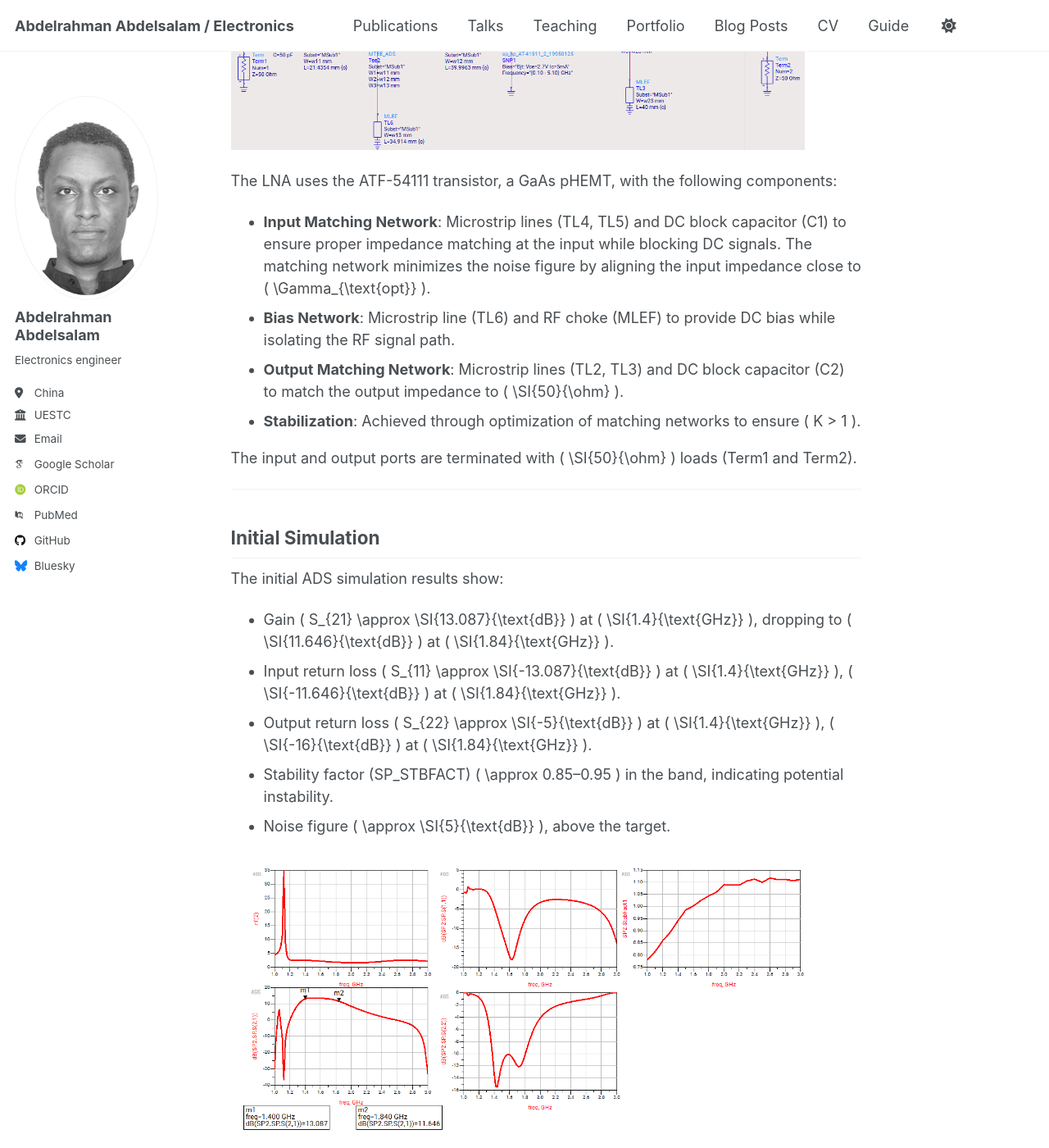
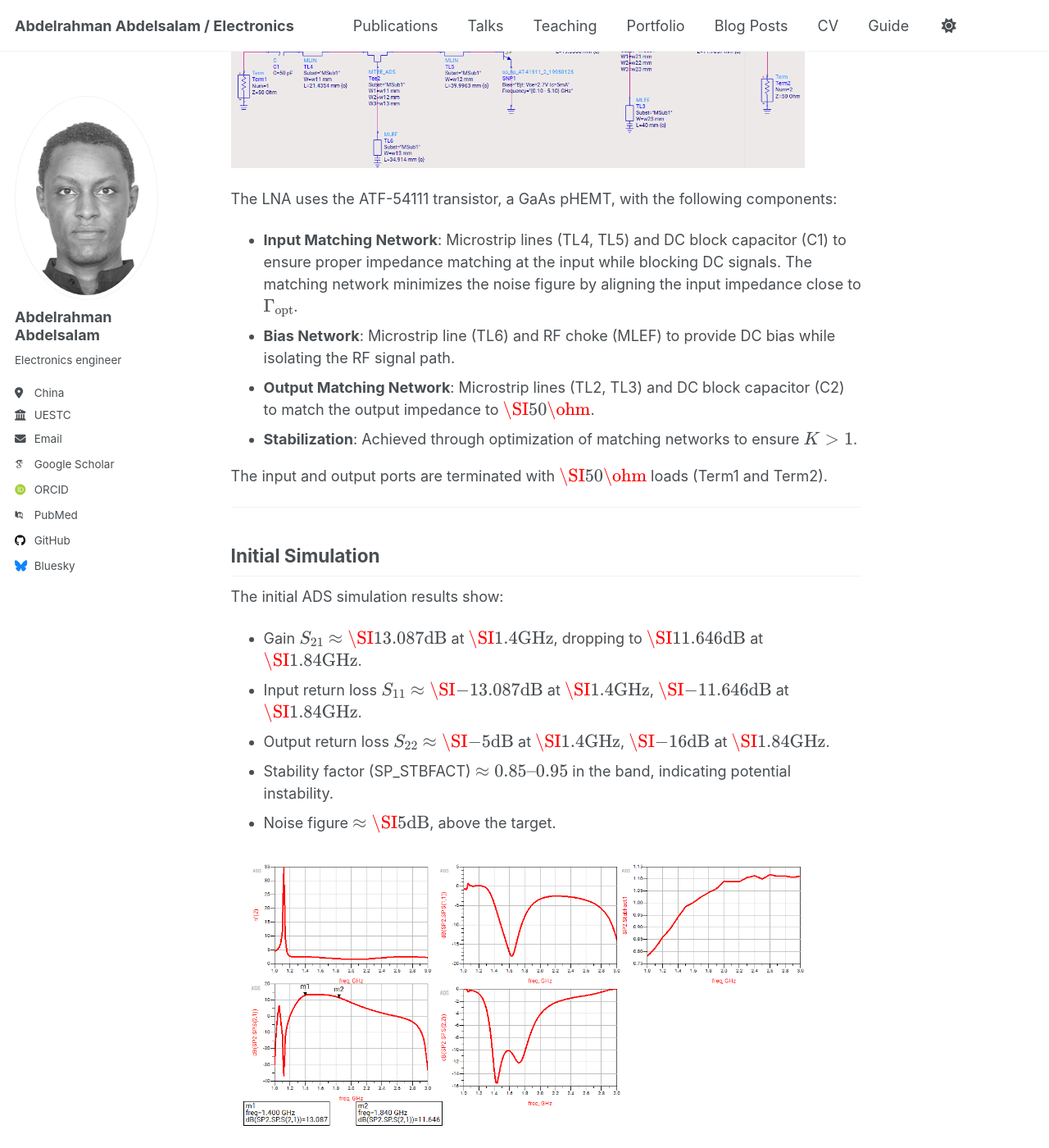
Before and after one commit to abdelrahman-dip/abdelrahmanosman.github.io, a Jekyll site: the page built from _posts/2012-08-14-blog-post-1.md, in a window 1280 px wide and 1400 px high, scrolled down 1926 px. Shown: the whole window at 82% size. Built offline with Jekyll 4.4.1, drawn with Linux system fonts in a browser that asks for light colours; some web fonts are replaced; a script that is not in the unit is left out; some of the changed text lies outside the part shown.

Commit message:
Update 2012-08-14-blog-post-1.md

```diff
--- a/_posts/2012-08-14-blog-post-1.md
+++ b/_posts/2012-08-14-blog-post-1.md
@@ -13,17 +13,17 @@ tags:
 
 The goal is to design a **Low Noise Amplifier (LNA)** with the following specifications:
 
-- **Frequency range**: \( \SI{1.4}{\text{GHz}} \)–\( \SI{1.8}{\text{GHz}} \)
+- **Frequency range**: \\( \SI{1.4}{\text{GHz}} \\)–\\( \SI{1.8}{\text{GHz}} \\)
 - **Gain**: \( \geq \SI{12}{\text{dB}} \)
-- **Input/output return loss**: \( \geq \SI{10}{\text{dB}} \) (i.e., \( S_{11} \) and \( S_{22} \leq \SI{-10}{\text{dB}} \))
-- **Noise figure**: \( \leq \SI{2}{\text{dB}} \)
-- **Stability factor**: \( K > 1 \) across the band (unconditional stability)
+- **Input/output return loss**: \\( \geq \SI{10}{\text{dB}} \\) (i.e., \\( S_{11} \\) and \\( S_{22} \leq \SI{-10}{\text{dB}} \\))
+- **Noise figure**: \\( \leq \SI{2}{\text{dB}} \\)
+- **Stability factor**: \\( K > 1 \\) across the band (unconditional stability)
 
 The substrate used is defined as "MSub1":
-- Relative permittivity \( \epsilon_r = 4.3 \)
-- Thickness = \( \SI{0.5}{\text{mm}} \)
-- Loss tangent \( \tan\delta = 0.02 \)
-- Copper thickness = \( \SI{35}{\text{um}} \)
+- Relative permittivity \\( \epsilon_r = 4.3 \\)
+- Thickness = \\( \SI{0.5}{\text{mm}} \\)
+- Loss tangent \\( \tan\delta = 0.02 \\)
+- Copper thickness = \\( \SI{35}{\text{um}} \\)
 
 ---
 
@@ -31,38 +31,38 @@ The substrate used is defined as "MSub1":
 
 The LNA is based on a **single-stage microstrip design**. The characteristic impedance of the microstrip line can be approximated by:
 
-\[
+$$
 Z_0 = \frac{87}{\sqrt{\epsilon_r + 1.41}} \ln\left(\frac{5.98h}{0.8w + t}\right)
-\]
+$$
 
 where:
-- \( h \) = substrate height
-- \( w \) = microstrip width
-- \( t \) = copper thickness
-- \( \epsilon_r \) = relative permittivity
+- \\( h \\) = substrate height
+- \\( w \\) = microstrip width
+- \\( t \\) = copper thickness
+- \\( \epsilon_r \\) = relative permittivity
 
 The noise figure of the LNA is given by the Friis formula for a single-stage amplifier:
 
-\[
+$$
 F = F_{\text{min}} + \frac{R_n}{G_s} |\Gamma_s - \Gamma_{\text{opt}}|^2
-\]
+$$
 
 where:
-- \( F_{\text{min}} \) = minimum noise figure
-- \( R_n \) = equivalent noise resistance
-- \( G_s \) = source conductance
-- \( \Gamma_s \) = source reflection coefficient
-- \( \Gamma_{\text{opt}} \) = optimum source reflection coefficient for minimum noise
+- \\( F_{\text{min}} \\) = minimum noise figure
+- \\( R_n \\) = equivalent noise resistance
+- \\( G_s \\) = source conductance
+- \\( \Gamma_s \\) = source reflection coefficient
+- \\( \Gamma_{\text{opt}} \\) = optimum source reflection coefficient for minimum noise
 
 The gain of the amplifier is approximated as:
 
-\[
+$$
 G = |S_{21}|^2 \frac{(1 - |\Gamma_s|^2)(1 - |\Gamma_L|^2)}{|1 - S_{11}\Gamma_s|^2 |1 - S_{22}\Gamma_L|^2}
-\]
+$$
 
 where:
-- \( \Gamma_s \) = source reflection coefficient
-- \( \Gamma_L \) = load reflection coefficient
+- \\( \Gamma_s \\) = source reflection coefficient
+- \\( \Gamma_L \\) = load reflection coefficient
 
 ---
 
@@ -71,23 +71,23 @@ where:
 <img src="https://abdelrahman-dip.github.io/abdelrahmanosman.github.io/images/LNA/lna_schem.png" alt="LNA schematic" width="700"/>
 
 The LNA uses the ATF-54111 transistor, a GaAs pHEMT, with the following components:
-- **Input Matching Network**: Microstrip lines (TL4, TL5) and DC block capacitor (C1) to ensure proper impedance matching at the input while blocking DC signals. The matching network minimizes the noise figure by aligning the input impedance close to \( \Gamma_{\text{opt}} \).
+- **Input Matching Network**: Microstrip lines (TL4, TL5) and DC block capacitor (C1) to ensure proper impedance matching at the input while blocking DC signals. The matching network minimizes the noise figure by aligning the input impedance close to \\( \Gamma_{\text{opt}} \\).
 - **Bias Network**: Microstrip line (TL6) and RF choke (MLEF) to provide DC bias while isolating the RF signal path.
-- **Output Matching Network**: Microstrip lines (TL2, TL3) and DC block capacitor (C2) to match the output impedance to \( \SI{50}{\ohm} \).
-- **Stabilization**: Achieved through optimization of matching networks to ensure \( K > 1 \).
+- **Output Matching Network**: Microstrip lines (TL2, TL3) and DC block capacitor (C2) to match the output impedance to \\( \SI{50}{\ohm} \\).
+- **Stabilization**: Achieved through optimization of matching networks to ensure \\( K > 1 \\).
 
-The input and output ports are terminated with \( \SI{50}{\ohm} \) loads (Term1 and Term2).
+The input and output ports are terminated with \\( \SI{50}{\ohm} \\) loads (Term1 and Term2).
 
 ---
 
 ## Initial Simulation
 
 The initial ADS simulation results show:
-- Gain \( S_{21} \approx \SI{13.087}{\text{dB}} \) at \( \SI{1.4}{\text{GHz}} \), dropping to \( \SI{11.646}{\text{dB}} \) at \( \SI{1.84}{\text{GHz}} \).
-- Input return loss \( S_{11} \approx \SI{-13.087}{\text{dB}} \) at \( \SI{1.4}{\text{GHz}} \), \( \SI{-11.646}{\text{dB}} \) at \( \SI{1.84}{\text{GHz}} \).
-- Output return loss \( S_{22} \approx \SI{-5}{\text{dB}} \) at \( \SI{1.4}{\text{GHz}} \), \( \SI{-16}{\text{dB}} \) at \( \SI{1.84}{\text{GHz}} \).
-- Stability factor (SP_STBFACT) \( \approx 0.85–0.95 \) in the band, indicating potential instability.
-- Noise figure \( \approx \SI{5}{\text{dB}} \), above the target.
+- Gain \\( S_{21} \approx \SI{13.087}{\text{dB}} \\) at \\( \SI{1.4}{\text{GHz}} \\), dropping to \\( \SI{11.646}{\text{dB}} \\) at \\( \SI{1.84}{\text{GHz}} \\).
+- Input return loss \\( S_{11} \approx \SI{-13.087}{\text{dB}} \\) at \\( \SI{1.4}{\text{GHz}} \\), \\( \SI{-11.646}{\text{dB}} \\) at \\( \SI{1.84}{\text{GHz}} \\).
+- Output return loss \\( S_{22} \approx \SI{-5}{\text{dB}} \\) at \\( \SI{1.4}{\text{GHz}} \\), \\( \SI{-16}{\text{dB}} \\) at \\( \SI{1.84}{\text{GHz}} \\).
+- Stability factor (SP_STBFACT) \\( \approx 0.85–0.95 \\) in the band, indicating potential instability.
+- Noise figure \\( \approx \SI{5}{\text{dB}} \\), above the target.
 
 <img src="https://abdelrahman-dip.github.io/abdelrahmanosman.github.io/images/LNA/before_optim.png" alt="Initial S-parameters" width="700"/>
 
@@ -96,18 +96,18 @@ The initial ADS simulation results show:
 ## Optimization in ADS
 
 The **ADS Optimization Tool** was used with the following optimization variables:
-- Line Lengths (\( \text{TL1_L–TL6_L} \)): Adjusted to optimize matching and stability.
-- Line Widths (\( \text{w11–w23} \)): Tuned for impedance matching.
+- Line Lengths (\\( \text{TL1_L–TL6_L} \\)): Adjusted to optimize matching and stability.
+- Line Widths (\\( \text{w11–w23} \\)): Tuned for impedance matching.
 
 <img src="https://abdelrahman-dip.github.io/abdelrahmanosman.github.io/images/LNA/whole_setup_for_optimization.png" alt="Optimization setup with design goals" width="700"/>
 
 ### Optimization Process
 
 The optimization was set up to:
-- Minimize noise figure (\( \leq \SI{2}{\text{dB}} \)).
-- Maximize gain (\( S_{21} \geq \SI{12}{\text{dB}} \)).
-- Maximize return loss (\( S_{11}, S_{22} \leq \SI{-10}{\text{dB}} \)).
-- Ensure stability (SP_STBFACT \( \geq 1 \)).
+- Minimize noise figure (\\( \leq \SI{2}{\text{dB}} \\)).
+- Maximize gain (\\( S_{21} \geq \SI{12}{\text{dB}} \\)).
+- Maximize return loss (\\( S_{11}, S_{22} \leq \SI{-10}{\text{dB}} \\)).
+- Ensure stability (SP_STBFACT \\( \geq 1 \\)).
 
 <img src="https://abdelrahman-dip.github.io/abdelrahmanosman.github.io/images/LNA/optimization_cockpit.png" alt="Optimization progress and parameters" width="700"/>
 
@@ -115,37 +115,37 @@ After 77 iterations, the final dimensions obtained are:
 
 | Parameter | Value |
 |-----------|-------|
-| TL1_L     | \( \SI{12.2639}{\text{mm}} \) |
-| TL2_L     | \( \SI{19.3972}{\text{mm}} \) |
-| TL3_L     | \( \SI{39.9198}{\text{mm}} \) |
-| TL4_L     | \( \SI{21.4411}{\text{mm}} \) |
-| TL5_L     | \( \SI{39.9996}{\text{mm}} \) |
-| TL6_L     | \( \SI{35.01}{\text{mm}} \) |
-| w11       | \( \SI{2.8233}{\text{mm}} \) |
-| w12       | \( \SI{2.9659}{\text{mm}} \) |
-| w13       | \( \SI{0.21191}{\text{mm}} \) |
-| w21       | \( \SI{0.79796}{\text{mm}} \) |
-| w22       | \( \SI{3.47089}{\text{mm}} \) |
-| w23       | \( \SI{3.99437}{\text{mm}} \) |
+| TL1_L     | \\( \SI{12.2639}{\text{mm}} \\) |
+| TL2_L     | \\( \SI{19.3972}{\text{mm}} \\) |
+| TL3_L     | \\( \SI{39.9198}{\text{mm}} \\) |
+| TL4_L     | \\( \SI{21.4411}{\text{mm}} \\) |
+| TL5_L     | \\( \SI{39.9996}{\text{mm}} \\) |
+| TL6_L     | \\( \SI{35.01}{\text{mm}} \\) |
+| w11       | \\( \SI{2.8233}{\text{mm}} \\) |
+| w12       | \\( \SI{2.9659}{\text{mm}} \\) |
+| w13       | \\( \SI{0.21191}{\text{mm}} \\) |
+| w21       | \\( \SI{0.79796}{\text{mm}} \\) |
+| w22       | \\( \SI{3.47089}{\text{mm}} \\) |
+| w23       | \\( \SI{3.99437}{\text{mm}} \\) |
 
 ---
 
 ## Stability Analysis
 
-The stability factor \( K \) is defined as:
+The stability factor \\( K \\) is defined as:
 
-\[
+$$
 K = \frac{1 - |S_{11}|^2 - |S_{22}|^2 + |\Delta|^2}{2|S_{12}S_{21}|}
-\]
+$$
 
 where:
-- \( \Delta = S_{11}S_{22} - S_{12}S_{21} \)
+- \\( \Delta = S_{11}S_{22} - S_{12}S_{21} \\)
 
 <img src="https://abdelrahman-dip.github.io/abdelrahmanosman.github.io/images/LNA/stability_factor.png" alt="Stability factor verification" width="700"/>
 
 **Results:**
-- At \( \SI{1.6}{\text{GHz}} \): SP_STBFACT = 1.003.
-- Across \( \SI{1.4}{\text{GHz}} \)–\( \SI{1.8}{\text{GHz}} \): SP_STBFACT \( \approx 0.95–1.05 \), slightly below 1 at band edges.
+- At \\( \SI{1.6}{\text{GHz}} \\): SP_STBFACT = 1.003.
+- Across \\( \SI{1.4}{\text{GHz}} \\)–\\( \SI{1.8}{\text{GHz}} \\): SP_STBFACT \\( \approx 0.95–1.05 \\), slightly below 1 at band edges.
 
 ---
 
@@ -154,9 +154,9 @@ where:
 <img src="https://abdelrahman-dip.github.io/abdelrahmanosman.github.io/images/LNA/input_matching_results.png" alt="Input matching network S-parameters" width="700"/>
 
 **Results:**
-- At \( \SI{1.4}{\text{GHz}} \): \( S_{11} = \SI{-10.245}{\text{dB}} \) (marker m3).
-- At \( \SI{1.78}{\text{GHz}} \): \( S_{11} = \SI{-11.253}{\text{dB}} \) (marker m4).
-- Across \( \SI{1.4}{\text{GHz}} \)–\( \SI{1.8}{\text{GHz}} \): \( S_{11} \leq \SI{-10}{\text{dB}} \).
+- At \\( \SI{1.4}{\text{GHz}} \\): \\( S_{11} = \SI{-10.245}{\text{dB}} \\) (marker m3).
+- At \\( \SI{1.78}{\text{GHz}} \\): \\( S_{11} = \SI{-11.253}{\text{dB}} \\) (marker m4).
+- Across \\( \SI{1.4}{\text{GHz}} \\)–\\( \SI{1.8}{\text{GHz}} \\): \\( S_{11} \leq \SI{-10}{\text{dB}} \\).
 
 ---
 
@@ -165,9 +165,9 @@ where:
 <img src="https://abdelrahman-dip.github.io/abdelrahmanosman.github.io/images/LNA/output_matching_network_s_par.png" alt="Output matching network S-parameters" width="700"/>
 
 **Results:**
-- At \( \SI{1.4}{\text{GHz}} \): \( S_{22} = \SI{-12.255}{\text{dB}} \) (marker m7).
-- At \( \SI{1.8}{\text{GHz}} \): \( S_{22} = \SI{-11.801}{\text{dB}} \) (marker m6).
-- Across \( \SI{1.4}{\text{GHz}} \)–\( \SI{1.8}{\text{GHz}} \): \( S_{22} \leq \SI{-10}{\text{dB}} \).
+- At \\( \SI{1.4}{\text{GHz}} \\): \\( S_{22} = \SI{-12.255}{\text{dB}} \\) (marker m7).
+- At \\( \SI{1.8}{\text{GHz}} \\): \\( S_{22} = \SI{-11.801}{\text{dB}} \\) (marker m6).
+- Across \\( \SI{1.4}{\text{GHz}} \\)–\\( \SI{1.8}{\text{GHz}} \\): \\( S_{22} \leq \SI{-10}{\text{dB}} \\).
 
 ---
 
@@ -176,9 +176,9 @@ where:
 <img src="https://abdelrahman-dip.github.io/abdelrahmanosman.github.io/images/LNA/after_optim.png" alt="Final S-parameters after optimization" width="700"/>
 
 **Results:**
-- At \( \SI{1.4}{\text{GHz}} \): \( S_{21} = \SI{14.262}{\text{dB}} \) (marker m1).
-- At \( \SI{1.8}{\text{GHz}} \): \( S_{21} = \SI{12.562}{\text{dB}} \) (marker m2).
-- Across \( \SI{1.4}{\text{GHz}} \)–\( \SI{1.8}{\text{GHz}} \): \( S_{21} \geq \SI{12}{\text{dB}} \).
+- At \\( \SI{1.4}{\text{GHz}} \\): \\( S_{21} = \SI{14.262}{\text{dB}} \\) (marker m1).
+- At \\( \SI{1.8}{\text{GHz}} \\): \\( S_{21} = \SI{12.562}{\text{dB}} \\) (marker m2).
+- Across \\( \SI{1.4}{\text{GHz}} \\)–\\( \SI{1.8}{\text{GHz}} \\): \\( S_{21} \geq \SI{12}{\text{dB}} \\).
 
 ---
 
@@ -187,29 +187,29 @@ where:
 <img src="https://abdelrahman-dip.github.io/abdelrahmanosman.github.io/images/LNA/noise_figure.png" alt="Noise figure performance" width="700"/>
 
 **Results:**
-- At \( \SI{1.6}{\text{GHz}} \): Noise figure = \( \SI{2.091}{\text{dB}} \) (marker m5).
-- At \( \SI{1.8}{\text{GHz}} \): Noise figure = \( \SI{1.996}{\text{dB}} \) (marker m8).
-- Across \( \SI{1.4}{\text{GHz}} \)–\( \SI{1.8}{\text{GHz}} \): Noise figure \( \approx \SI{2.1}{\text{dB}} \)–\( \SI{1.996}{\text{dB}} \).
+- At \\( \SI{1.6}{\text{GHz}} \\): Noise figure = \\( \SI{2.091}{\text{dB}} \\) (marker m5).
+- At \\( \SI{1.8}{\text{GHz}} \\): Noise figure = \\( \SI{1.996}{\text{dB}} \\) (marker m8).
+- Across \\( \SI{1.4}{\text{GHz}} \\)–\\( \SI{1.8}{\text{GHz}} \\): Noise figure \\( \approx \SI{2.1}{\text{dB}} \\)–\\( \SI{1.996}{\text{dB}} \\).
 
 ---
 
 ## Final Results
 
-- Frequency range: \( \SI{1.4}{\text{GHz}} \)–\( \SI{1.8}{\text{GHz}} \)
-- \( S_{21} \geq \SI{12}{\text{dB}} \)
-- \( S_{11}, S_{22} \leq \SI{-10}{\text{dB}} \)
-- Noise figure \( \approx \SI{2}{\text{dB}} \)
-- Stability factor \( K \approx 1 \) at \( \SI{1.6}{\text{GHz}} \)
+- Frequency range: \\( \SI{1.4}{\text{GHz}} \\)–\\( \SI{1.8}{\text{GHz}} \\)
+- \\( S_{21} \geq \SI{12}{\text{dB}} \)
+- \\( S_{11}, S_{22} \leq \SI{-10}{\text{dB}} \\)
+- Noise figure \\( \approx \SI{2}{\text{dB}} \\)
+- Stability factor \\( K \approx 1 \\) at \\( \SI{1.6}{\text{GHz}} \\)
 
 **Comparison Table:**
 
 | Parameter | Specification | Simulation Result |
 |-----------|---------------|-------------------|
 | Frequency (GHz) | 1.4–1.8 | 1.4–1.8 |
-| \( S_{21} \) at 1.4 GHz (dB) | ≥ 12 | 14.262 |
-| \( S_{21} \) at 1.8 GHz (dB) | ≥ 12 | 12.562 |
-| \( S_{11} \) in Band (dB) | ≤ -10 | -10.245 to -11.253 |
-| \( S_{22} \) in Band (dB) | ≤ -10 | -12.255 to -11.801 |
+| \\( S_{21} \\) at 1.4 GHz (dB) | ≥ 12 | 14.262 |
+| \\( S_{21} \\) at 1.8 GHz (dB) | ≥ 12 | 12.562 |
+| \\( S_{11} \\) in Band (dB) | ≤ -10 | -10.245 to -11.253 |
+| \\( S_{22} \\) in Band (dB) | ≤ -10 | -12.255 to -11.801 |
 | Noise Figure (dB) | ≤ 2 | 1.996–2.091 |
 | Stability Factor (K) | > 1 | 0.95–1.05 |
 
```
